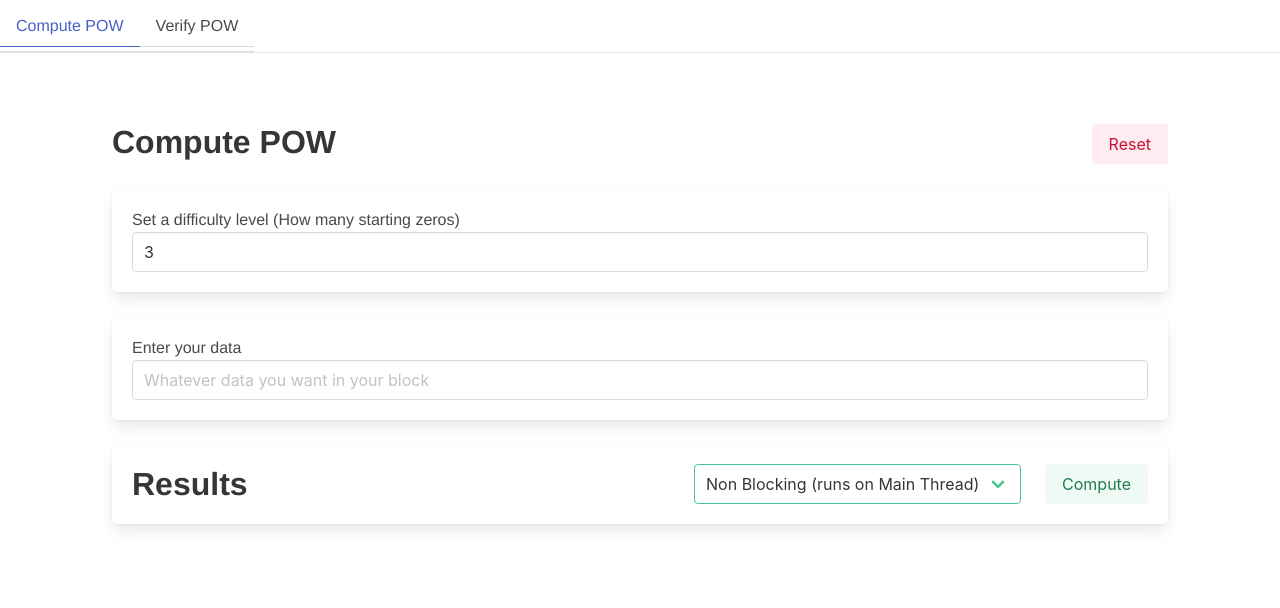
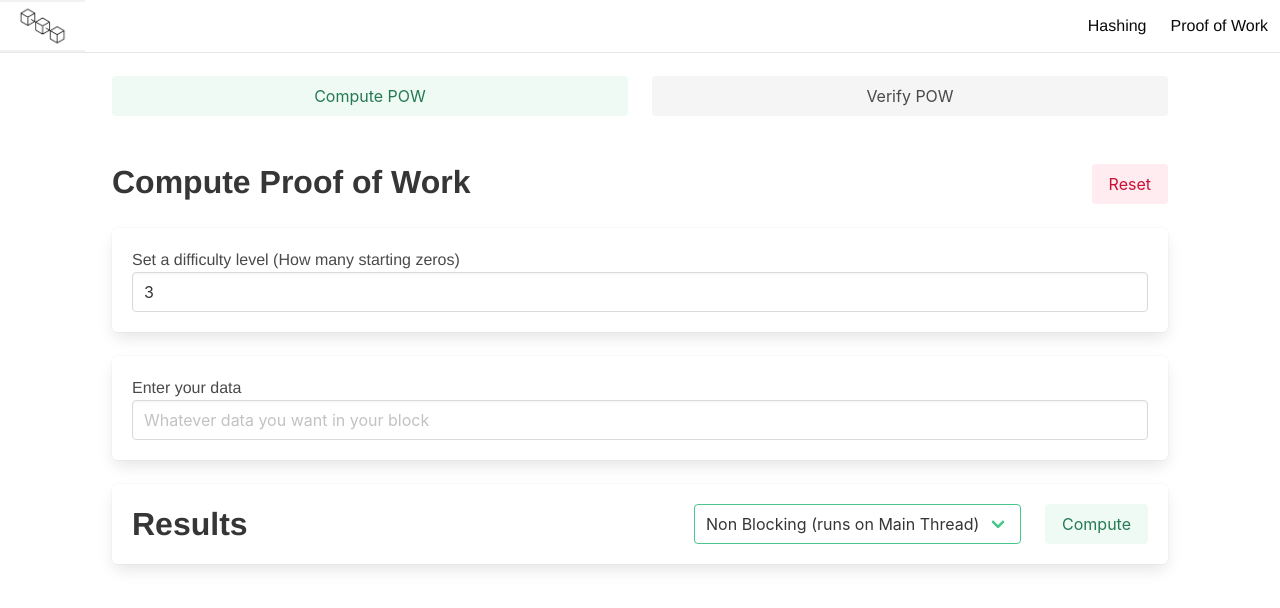
Before and after one commit to Enkel-Digital/blockchain-demo, a Vue app: page /#/pow in a window 1280 px wide. Shown: the top 608 px of the page. Built offline with nearby package versions, Linux system fonts and the light colour scheme.

Commit message:
Update POW UI: 1.  Disable select computational type dropdown when computation is running. 2.  Change tab switcher in POW view.

```diff
--- a/src/components/ComputePOW.vue
+++ b/src/components/ComputePOW.vue
@@ -2,7 +2,7 @@
   <div class="section">
     <div class="columns is-multiline">
       <div class="column">
-        <p class="title">Compute POW</p>
+        <p class="title">Compute Proof of Work</p>
       </div>
 
       <div class="column is-narrow">
@@ -50,7 +50,7 @@
 
         <div class="column is-narrow">
           <div class="select is-success">
-            <select v-model="compute_type">
+            <select v-model="compute_type" :disabled="startCompute">
               <!-- Set compute_type to empty string if using an empty default -->
               <!-- <option disabled value="">Please select one</option> -->
               <option value="nb-main">
@@ -130,6 +130,8 @@ export default defineComponent({
 
   watch: {
     compute_type() {
+      // Set startCompute to undefined everytime a new compute type is selected, so that the selected
+      // POW component will show its initial UI instead of showing the POW of 0 and hash of ""
       this.startCompute = undefined;
     },
   },
--- a/src/components/VerifyPOW.vue
+++ b/src/components/VerifyPOW.vue
@@ -2,7 +2,7 @@
   <div class="section">
     <div class="columns is-multiline">
       <div class="column">
-        <p class="title">Verify POW</p>
+        <p class="title">Verify Proof of Work</p>
       </div>
 
       <div class="column is-narrow">
--- a/src/views/POW.vue
+++ b/src/views/POW.vue
@@ -8,29 +8,30 @@
     on router-view element in App.vue will be inherited here on this div.
   -->
   <div>
-    <!--
-      Component selector tab is wrapped in a sticky navbar.
-      See also the class applied to the html tag in index.html
-    -->
-    <nav class="navbar is-fixed-top">
-      <div class="tabs is-centered">
-        <ul>
-          <li
-            :class="{ 'is-active': tab === 'ComputePOW' }"
+    <!-- Overriding section class's y axis padding to stay consistent with the different POW components -->
+    <div class="section py-0">
+      <div class="columns has-text-centered">
+        <div class="column is-half">
+          <button
+            class="button is-light is-fullwidth"
+            :class="{ 'is-success': tab === 'ComputePOW' }"
             @click="tab = 'ComputePOW'"
           >
-            <a>Compute POW</a>
-          </li>
+            Compute POW
+          </button>
+        </div>
 
-          <li
-            :class="{ 'is-active': tab === 'VerifyPOW' }"
+        <div class="column is-half">
+          <button
+            class="button is-light is-fullwidth"
+            :class="{ 'is-success': tab === 'VerifyPOW' }"
             @click="tab = 'VerifyPOW'"
           >
-            <a>Verify POW</a>
-          </li>
-        </ul>
+            Verify POW
+          </button>
+        </div>
       </div>
-    </nav>
+    </div>
 
     <!--
       Dynamic component used based on the tab selected
```
